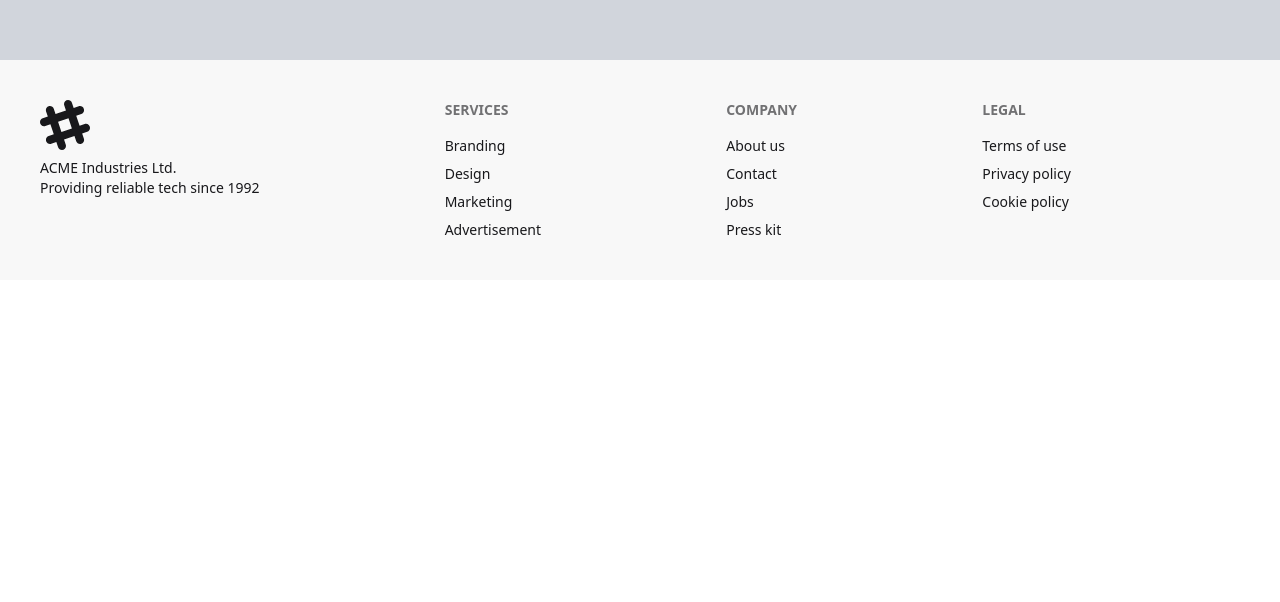
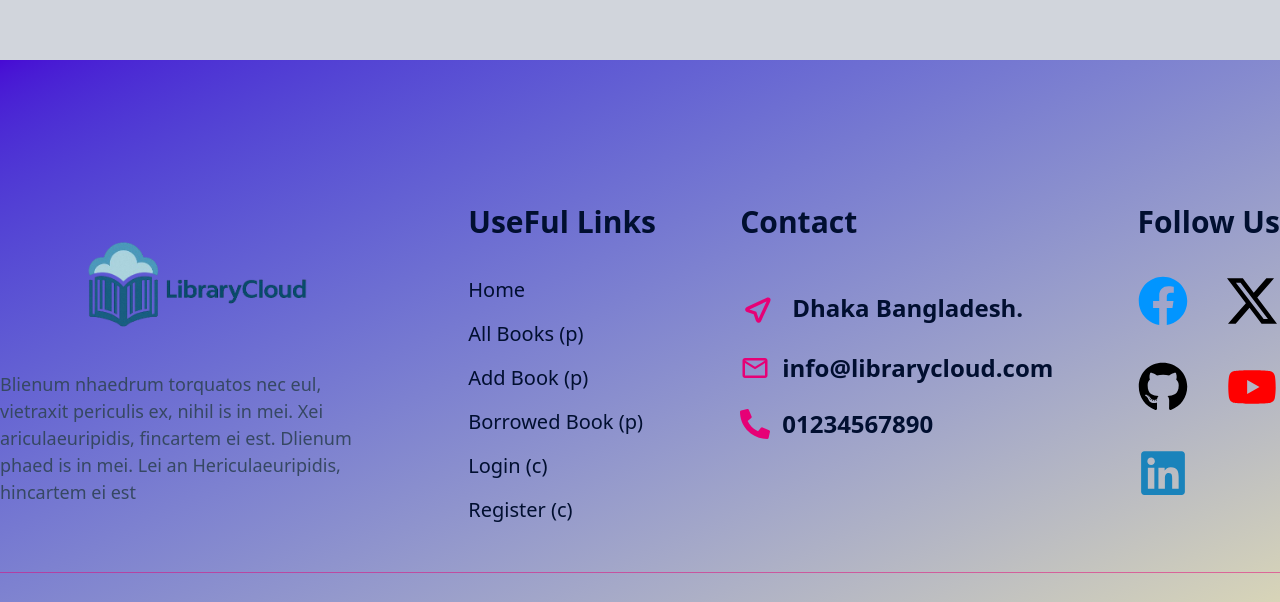
Before and after one commit to khalidhossain5000/library-management-system-library-cloud-web-app, a React (Vite) app: page / in a window 1280 px wide. Shown: the part 4010-4612 px from the top of the page. Before the commit the page ends 4290 px from the top, so only its background shows below. Built offline with nearby package versions, Linux system fonts and the light colour scheme; no server answers.

Commit message:
using firebase accessToken api authentication is added

```diff
--- a/src/Components/Footer/Footer.jsx
+++ b/src/Components/Footer/Footer.jsx
@@ -1,48 +1,128 @@
-import React from "react";
+
+import { MdOutlineEmail } from "react-icons/md";
+import { TiLocationArrowOutline } from "react-icons/ti";
+import { FaPhoneAlt } from "react-icons/fa";
+import { FaFacebook, FaGithub, FaLinkedin, FaYoutube } from "react-icons/fa";
+import { BsTwitterX } from "react-icons/bs";
+import { Link, NavLink } from "react-router";
+import logo from '../../assets/logo/librarycloudlogo.png'
+import useAuth from "../../Hooks/useAuth";
 
 const Footer = () => {
+  const {user}=useAuth()
+const links = (
+    <>
+      <li>
+        <NavLink to="/">Home</NavLink>
+      </li>
+      <li>
+        <NavLink to="/all-books">All Books (p)</NavLink>
+      </li>
+      <li>
+        <NavLink to="/add-books">Add Book (p)</NavLink>
+      </li>
+      <li>
+        <NavLink to="/borrowed-books/:email">Borrowed Book (p)</NavLink>
+      </li>
+
+      {user ? (
+        <>
+
+
+        </>
+      ) : (
+        <>
+
+          <li>
+            <NavLink to="/login">Login (c)</NavLink>
+          </li>
+          <li>
+            <NavLink to="/register">Register (c)</NavLink>
+          </li>
+        </>
+      )}
+    </>
+  );
   return (
-    <div>
-      <footer className="footer sm:footer-horizontal bg-base-200 text-base-content p-10">
-        <aside>
-          <svg
-            width="50"
-            height="50"
-            viewBox="0 0 24 24"
-            xmlns="http://www.w3.org/2000/svg"
-            fillRule="evenodd"
-            clipRule="evenodd"
-            className="fill-current"
-          >
-            <path d="M22.672 15.226l-2.432.811.841 2.515c.33 1.019-.209 2.127-1.23 2.456-1.15.325-2.148-.321-2.463-1.226l-.84-2.518-5.013 1.677.84 2.517c.391 1.203-.434 2.542-1.831 2.542-.88 0-1.601-.564-1.86-1.314l-.842-2.516-2.431.809c-1.135.328-2.145-.317-2.463-1.229-.329-1.018.211-2.127 1.231-2.456l2.432-.809-1.621-4.823-2.432.808c-1.355.384-2.558-.59-2.558-1.839 0-.817.509-1.582 1.327-1.846l2.433-.809-.842-2.515c-.33-1.02.211-2.129 1.232-2.458 1.02-.329 2.13.209 2.461 1.229l.842 2.515 5.011-1.677-.839-2.517c-.403-1.238.484-2.553 1.843-2.553.819 0 1.585.509 1.85 1.326l.841 2.517 2.431-.81c1.02-.33 2.131.211 2.461 1.229.332 1.018-.21 2.126-1.23 2.456l-2.433.809 1.622 4.823 2.433-.809c1.242-.401 2.557.484 2.557 1.838 0 .819-.51 1.583-1.328 1.847m-8.992-6.428l-5.01 1.675 1.619 4.828 5.011-1.674-1.62-4.829z"></path>
-          </svg>
-          <p>
-            ACME Industries Ltd.
-            <br />
-            Providing reliable tech since 1992
-          </p>
-        </aside>
-        <nav>
-          <h6 className="footer-title">Services</h6>
-          <a className="link link-hover">Branding</a>
-          <a className="link link-hover">Design</a>
-          <a className="link link-hover">Marketing</a>
-          <a className="link link-hover">Advertisement</a>
-        </nav>
-        <nav>
-          <h6 className="footer-title">Company</h6>
-          <a className="link link-hover">About us</a>
-          <a className="link link-hover">Contact</a>
-          <a className="link link-hover">Jobs</a>
-          <a className="link link-hover">Press kit</a>
-        </nav>
-        <nav>
-          <h6 className="footer-title">Legal</h6>
-          <a className="link link-hover">Terms of use</a>
-          <a className="link link-hover">Privacy policy</a>
-          <a className="link link-hover">Cookie policy</a>
-        </nav>
-      </footer>
+      <div className='bg-gradient-to-br from-[#4709d4] to-[#e0dbb4] pt-24'>
+      <div className="">
+        <div className="container mx-auto">
+          <div className="py-12 content text-center lg:text-left lg:flex  lg:justify-between">
+            <div className={`info`}>
+
+              <div className="icon-title mt-6 mx-auto">
+                <img className="max-w-[150px] mx-auto lg:max-w-[250px] " src={logo} alt="" />
+                <p className=' text-[#364863] text-[18px] max-w-sm mt-3 md:mt-6 lg:mt-9'>
+                  Blienum nhaedrum torquatos nec eul, vietraxit periculis ex,
+                  nihil is in mei. Xei ariculaeuripidis, fincartem ei est.
+                  Dlienum phaed is in mei. Lei an Hericulaeuripidis, hincartem
+                  ei est
+                </p>
+              </div>
+            </div>
+
+            <div className="links text-white text-xl space-y-3">
+              <h2 className='text-[#010f30] text-3xl font-bold'>
+                UseFul Links
+              </h2>
+              <ul className='mt-3 lg:mt-9 text-xl font-medium text-[#010f30] space-y-4'>
+                {links}
+              </ul>
+            </div>
+
+            <div className="contact mt-6 lg:mt-0">
+              <h2 className='text-[#010f30] text-3xl font-bold mb-12'>
+                Contact
+              </h2>
+              {/* join */}
+
+              <p className=' mb-6 flex items-center justify-center lg:justify-start gap-3 lg:text-2xl font-semibold text-[#010f30]'>
+                <TiLocationArrowOutline size={40} className="text-pink-600" />
+                <span>Dhaka Bangladesh.</span>
+              </p>
+              <p className='mb-6 flex justify-center lg:justify-start items-center gap-3 lg:text-2xl font-semibold text-[#010f30]'>
+                <MdOutlineEmail size={30} className="text-pink-600" />
+                <span>info@librarycloud.com</span>
+              </p>
+              <p className='flex justify-center lg:justify-start items-center gap-3 lg:text-2xl font-semibold text-[#010f30]'>
+                <FaPhoneAlt size={30} className="text-pink-600" />
+                <span>01234567890</span>
+              </p>
+            </div>
+
+            <div className="socail mt-6 lg:mt-0">
+              <h2 className='text-[#010f30] text-3xl font-bold mb-9'>
+                Follow Us
+              </h2>
+              {/* join */}
+
+              <div className="grid grid-cols-3 mx-3 lg:mx-0 md:grid-cols-2 items-end lg:justify-between gap-9">
+                <a href="https://facebook.com/" target="_blank">
+                  <FaFacebook size={50} fill="#0195ff" />
+                </a>
+                <a href="https://x.com/" target="_blank">
+                  <BsTwitterX size={50} fill="black" />
+                </a>
+                <a href="https://github.com/khalidhossain5000" target="_blank">
+                  <FaGithub size={50} fill="" />
+                </a>
+                <a href="https://youtube.com/" target="_blank">
+                  <FaYoutube size={50} fill="red" />
+                </a>
+                <a href="https://www.linkedin.com/" target="_blank">
+                  <FaLinkedin size={50} fill="#1a83bb" />
+                </a>
+              </div>
+            </div>
+          </div>
+        </div>
+        <div className="copyright py-6 border-t border-pink-600/50">
+          <h3 className="text-center text-2xl text-purple-700">
+            &copy; <Link to='/' className="font-bold text-pink-600">LibraryCloud</Link>
+            All Rights Reserved
+          </h3>
+        </div>
+      </div>
     </div>
   );
 };
--- a/src/Components/NewArrivalSection/tst.jsx
+++ /dev/null
@@ -1,11 +0,0 @@
-import React from 'react';
-
-const tst = () => {
-    return (
-        <div>
-
-        </div>
-    );
-};
-
-export default tst;
--- a/src/Components/Slider/Slider.jsx
+++ b/src/Components/Slider/Slider.jsx
@@ -20,8 +20,7 @@ const Slider = () => {
         navigation
         loop={true}
         autoplay={{ delay: 5000 }}
-        // onSlideChange={() => console.log("slide change")}
-        // onSwiper={(swiper) => console.log(swiper)}
+
       >
         {/* slider -1 */}
         <SwiperSlide>
--- a/src/Context/AuthProvider.jsx
+++ b/src/Context/AuthProvider.jsx
@@ -44,6 +44,9 @@ const AuthProvider = ({ children }) => {
       unSubscribe();
     };
   }, []);
+
+
+
   const userInfo = {
     createUser,
     user,
--- a/src/Pages/AllBooks/AllBooksCard.jsx
+++ b/src/Pages/AllBooks/AllBooksCard.jsx
@@ -15,6 +15,7 @@ const AllBooksCard = ({ book }) => {
     //content  //--->dynamic rating will be added later
   } = book;
 
+  //THIS IS OPTIONAL LWILL BE DELETED SOON
   const handleDelete = () => {
     fetch(`http://localhost:3000/allBooks-delete/${_id}`, {
       method: "DELETE",
--- a/src/Pages/AllBooks/AllBooksTable.jsx
+++ b/src/Pages/AllBooks/AllBooksTable.jsx
@@ -16,7 +16,7 @@ const AllBooksTable = ({ allBooks, index }) => {
   } = allBooks;
 
 
-  console.log("this is",allBooks);
+
   return (
 
 
--- a/src/Pages/BorrowedBook/BorrowedBooks.jsx
+++ b/src/Pages/BorrowedBook/BorrowedBooks.jsx
@@ -21,10 +21,10 @@ const BorrowedBooks = () => {
         })
     },[user])
     return (
-        <div className="py-36">
-            <h1 className='text-6xl font-bold text-center text-pink-600'>Total Borrowed Books : {borrowedBooks.length} </h1>
+        <div  className="py-36 bg-[#F4F6FA]">
+            <h1 className='text-6xl font-bold text-[#1F2937] text-center py-6'>Total Borrowed Books : {borrowedBooks.length} </h1>
 
-            <div className="py-12 grid grid-cols-5 container mx-auto">
+            <div className="py-12 grid grid-cols-2 md:grid-cols-3 lg:grid-cols-5 gap-6 container mx-auto">
 
                 {
                     borrowedBooks.map((book)=><BorrowedBooksCard
--- a/src/Pages/Home/Home.jsx
+++ b/src/Pages/Home/Home.jsx
@@ -3,8 +3,6 @@ import Slider from "../../Components/Slider/Slider";
 import BookCategories from "./BookCategories";
 import NewArrivals from "../../Components/NewArrivalSection/NewArrivals";
 import Testimonial from "../../Components/Testimonial/Testimonial";
-
-
 
 
 const Home = () => {
--- a/src/Router/Routes.jsx
+++ b/src/Router/Routes.jsx
@@ -15,6 +15,7 @@ import ErrorPage from "../Pages/ErrorPageGlobal/ErrorPage";
 
 
 export const router=createBrowserRouter([
+
     {
         path:'/',
         Component:RootLayout,
@@ -26,8 +27,8 @@ export const router=createBrowserRouter([
             {
                 path:'all-books',
                 element:<PrivateRoute><AllBooks></AllBooks></PrivateRoute>,
-                loader:()=>fetch('http://localhost:3000/allBooks'),
-                hydrateFallbackElement:<Loading/>
+                // loader:()=>fetch('http://localhost:3000/allBooks'),
+                // hydrateFallbackElement:<Loading/>
             },
             {
                 path:'all-books/:id',
```
Also changed, not shown: src/Pages/AllBooks/AllBooks.jsx (+31 -11 lines), src/Pages/BookDetails/BookDetails.jsx (+5 -25 lines), src/Pages/BorrowedBook/BorrowedBooksCard.jsx (+19 -13 lines).
